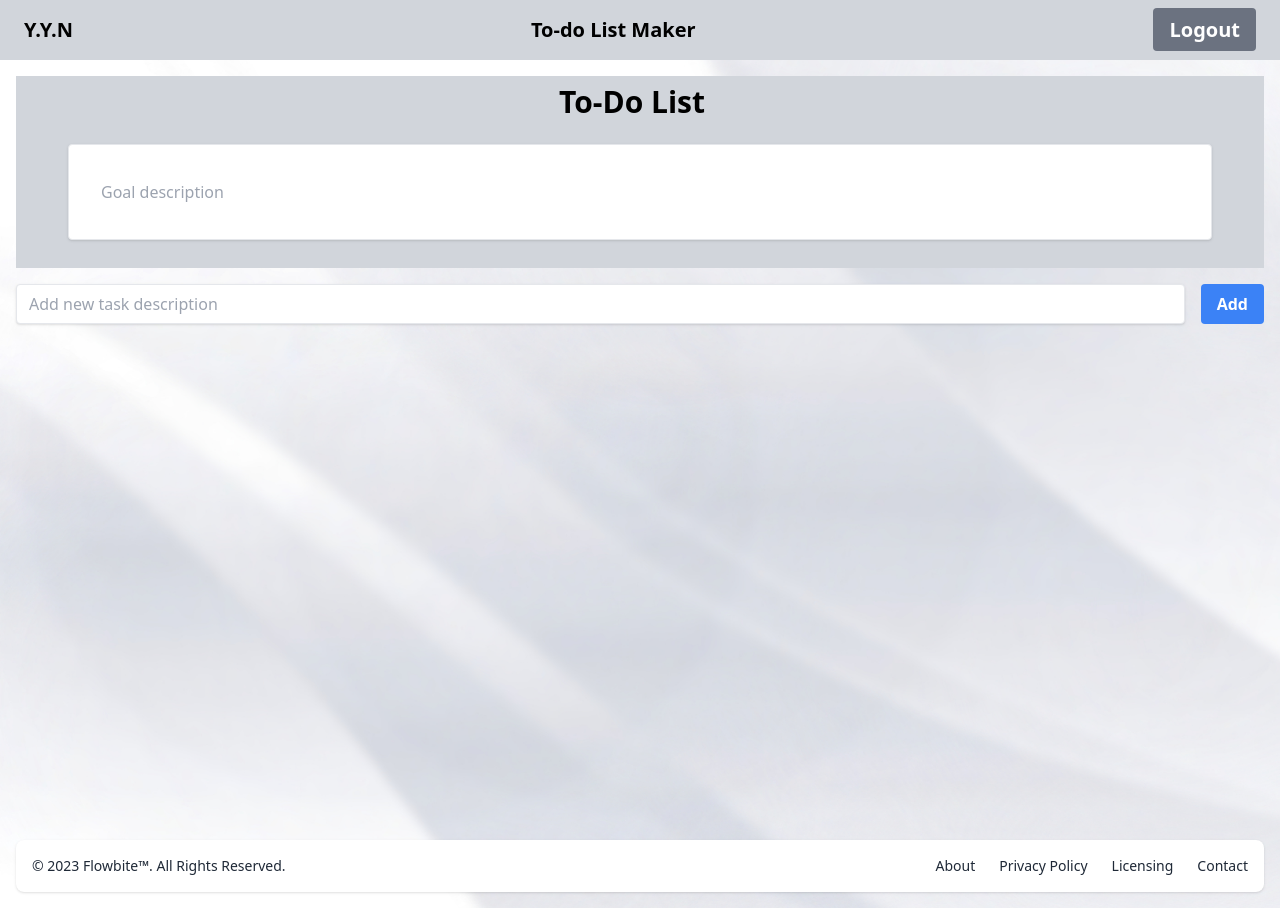
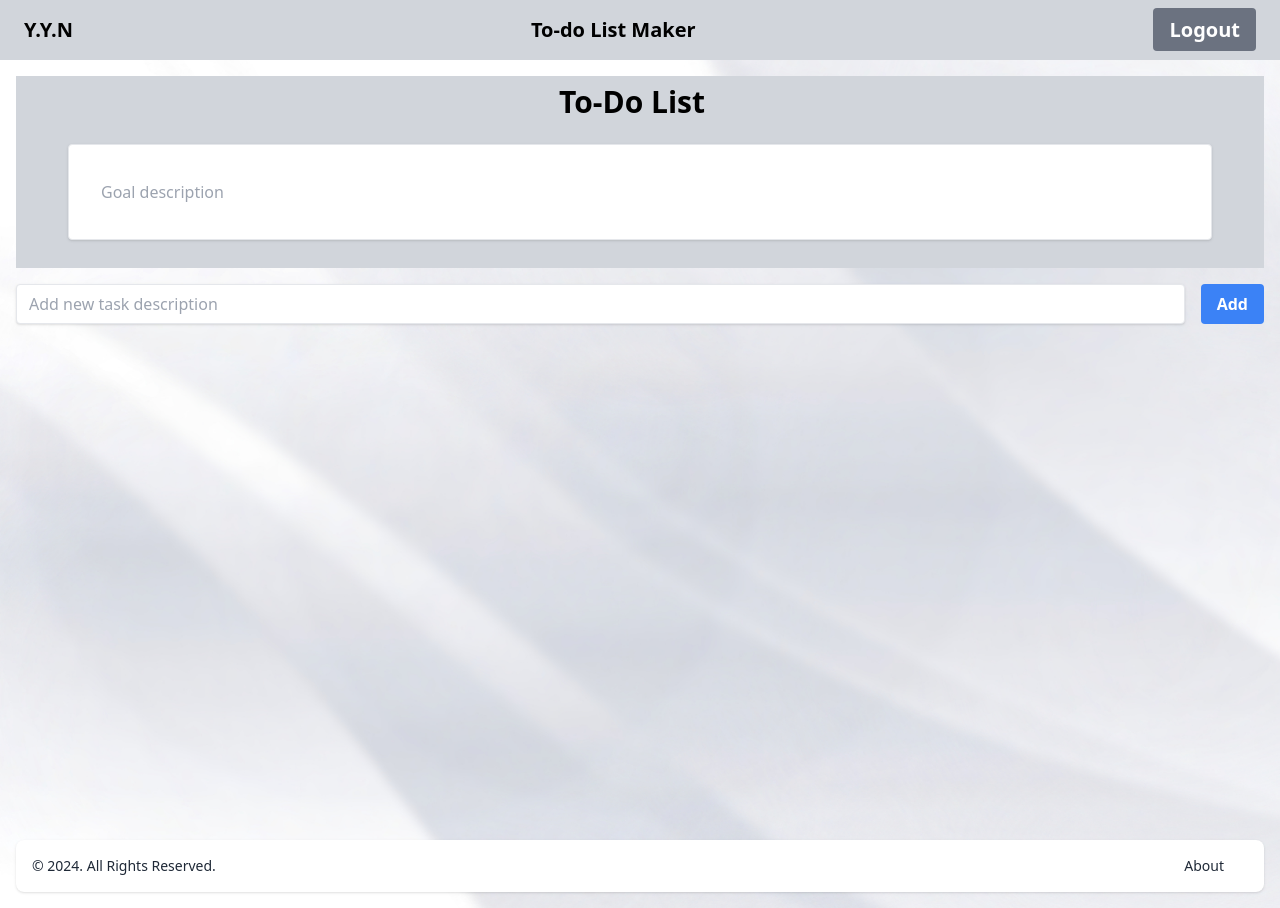
Before and after one commit to Natssh7/project-toDoList, a Vue app: page /task in a window 1280 px wide. Built offline with nearby package versions, Linux system fonts and the light colour scheme.

Commit message:
eighth commit Milestone3

```diff
--- a/src/components/LogoutHeader.vue
+++ b/src/components/LogoutHeader.vue
@@ -23,7 +23,7 @@ export default {
         .then(response => {
           localStorage.removeItem('token')
           this.$store.dispatch('user', null)
-          this.$router.push('login')
+          this.$router.push({ name: 'home' })
         })
     }
   }
--- a/src/components/MainFooter.vue
+++ b/src/components/MainFooter.vue
@@ -1,20 +1,11 @@
 <template>
   <footer class="bg-white rounded-lg shadow m-4 dark:bg-gray-300">
     <div class="w-full mx-auto max-w-screen-xl p-4 md:flex md:items-center md:justify-between">
-      <span class="text-sm text-gray-800 sm:text-center">© 2023 <a href="https://flowbite.com/" class="hover:underline">Flowbite™</a>. All Rights Reserved.
+      <span class="text-sm text-gray-800 sm:text-center">© 2024. All Rights Reserved.
       </span>
       <ul class="flex flex-wrap items-center mt-3 text-sm font-medium text-gray-800 sm:mt-0">
         <li>
-          <a href="#" class="hover:underline me-4 md:me-6">About</a>
-        </li>
-        <li>
-          <a href="#" class="hover:underline me-4 md:me-6">Privacy Policy</a>
-        </li>
-        <li>
-          <a href="#" class="hover:underline me-4 md:me-6">Licensing</a>
-        </li>
-        <li>
-          <a href="#" class="hover:underline">Contact</a>
+          <router-link :to="{name: 'about'}" class="hover:underline me-4 md:me-6">About</router-link>
         </li>
       </ul>
     </div>
--- a/src/views/AboutView.vue
+++ b/src/views/AboutView.vue
@@ -1,5 +1,5 @@
 <template>
   <div class="about">
-    <h1>This is an about page</h1>
+    <h1>This is an (unfinished) about page</h1>
   </div>
 </template>
--- a/src/views/HomeView.vue
+++ b/src/views/HomeView.vue
@@ -14,7 +14,7 @@
           <div class="my-4">
             <router-link
               :to="{ name: 'login' }"
-              class="bg-gray-500 hover:bg-gray-700 text-white font-bold py-3 px-32 rounded focus:outline-none focus:shadow-outline"
+              class="bg-gray-500 hover:bg-gray-800 text-white font-bold py-3 px-32 rounded focus:outline-none focus:shadow-outline"
               type="submit"
             >
               Log In
```
